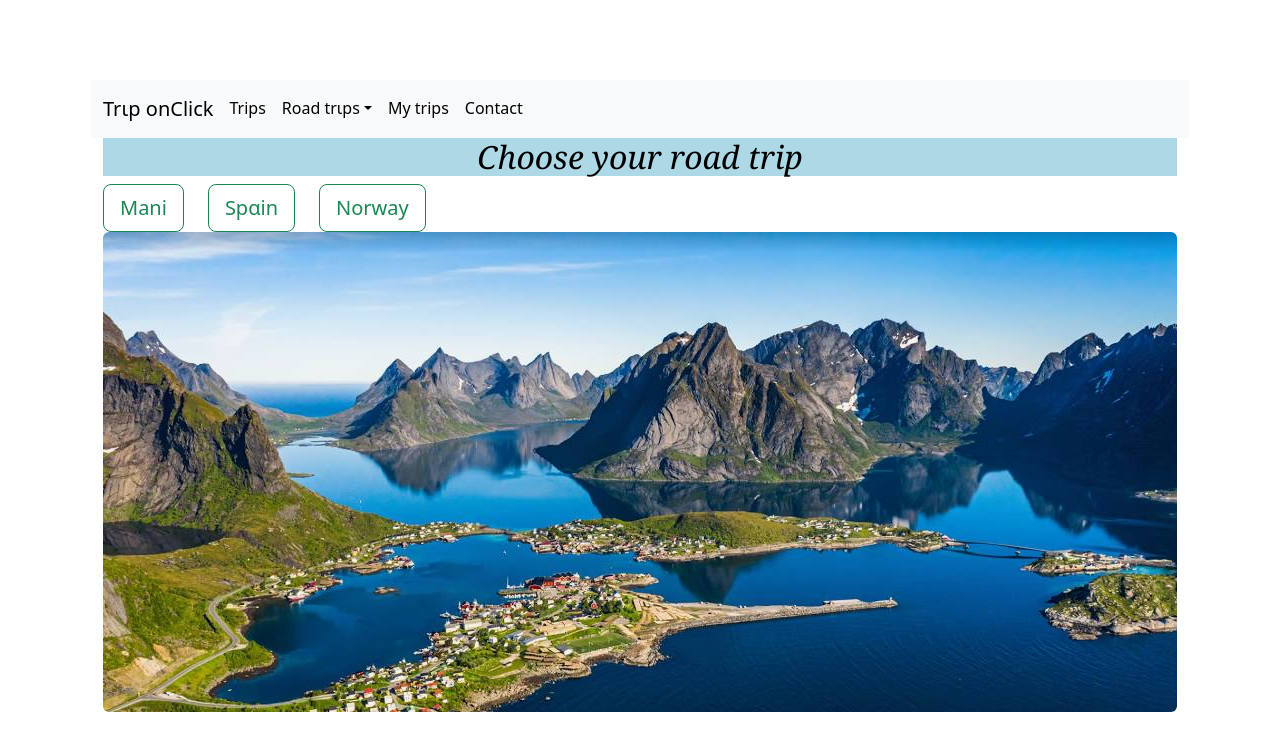
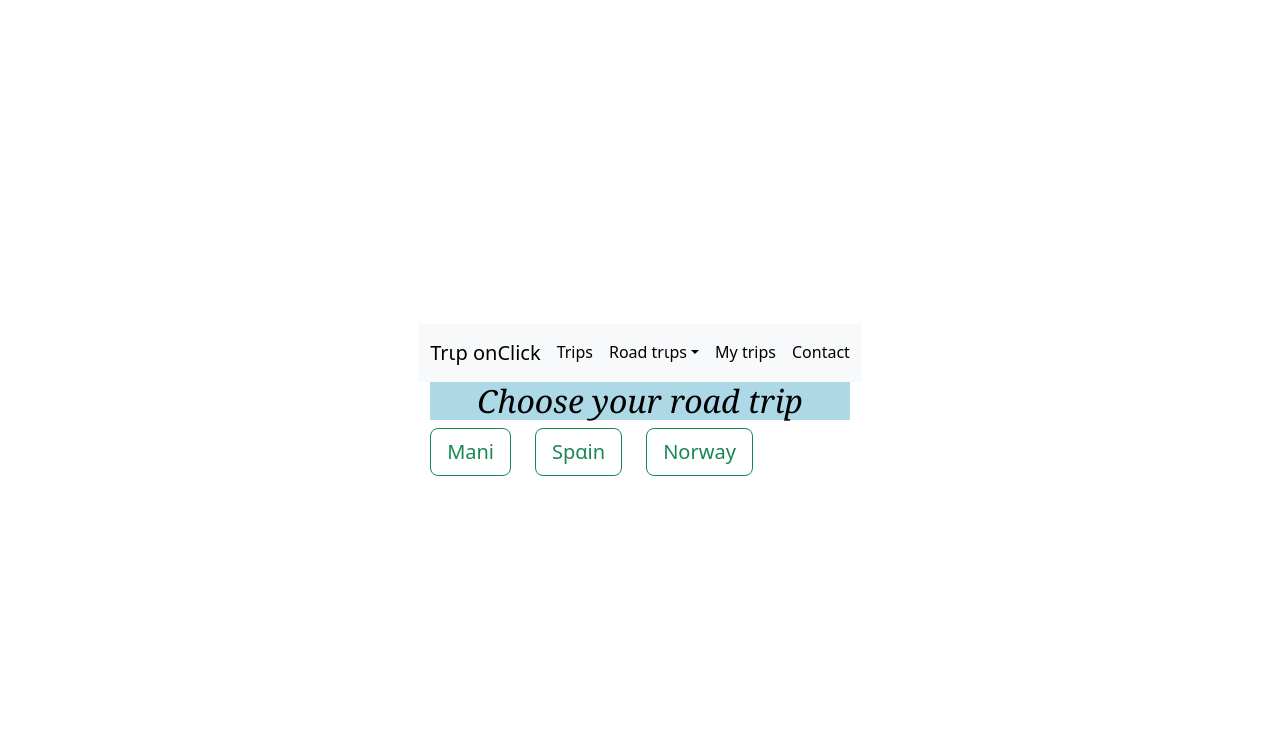
Before and after one commit to Papioani/Trip-onClick, a React (Vite) app in the folder client/: page /Where-to in a window 1280 px wide. Shown: the top 750 px of the page. Built offline with nearby package versions, Linux system fonts and the light colour scheme.

Commit message:
commenting out the Link block from TripsComponent

```diff
--- a/client/src/components/TripsComponent.jsx
+++ b/client/src/components/TripsComponent.jsx
@@ -17,9 +17,7 @@ export default function TripsComponent() {
 
   useEffect(() => {
     /* By using useEffect, the state update for selectedImage based on trip will only trigger when trip changes, preventing an infinite loop caused by continuous state updates. */
-    if (trip === null) {
-      setSelectedImage(<MapComponent />);
-    } else if (trip === "Norway") {
+    if (trip === "Norway") {
       setSelectedImage("Norway");
     } else if (trip === "Spain") {
       setSelectedImage("Spain");
@@ -83,23 +81,23 @@ export default function TripsComponent() {
           </motion.div>
         </div>{" "}
         {/*  </div>{" "} */}
-        <Link to={getImageLink()}>
+        {/* <Link to={getImageLink()}>
           <img
             src={
-              selectedImage === null ? (
-                <MapComponent />
-              ) : selectedImage === "Spain" ? (
+              selectedImage === "Spain" ? (
                 Spain
               ) : selectedImage === "Mani" ? (
                 Mani4Image
+              ) : selectedImage === "Norway" ? (
+                Norway
               ) : (
-                Norway
+                <MapComponent />
               )
             }
             className="figure-img img-fluid rounded"
             alt={selectedImage}
           />
-        </Link>
+        </Link> */}
       </div>
     </>
   );
```
